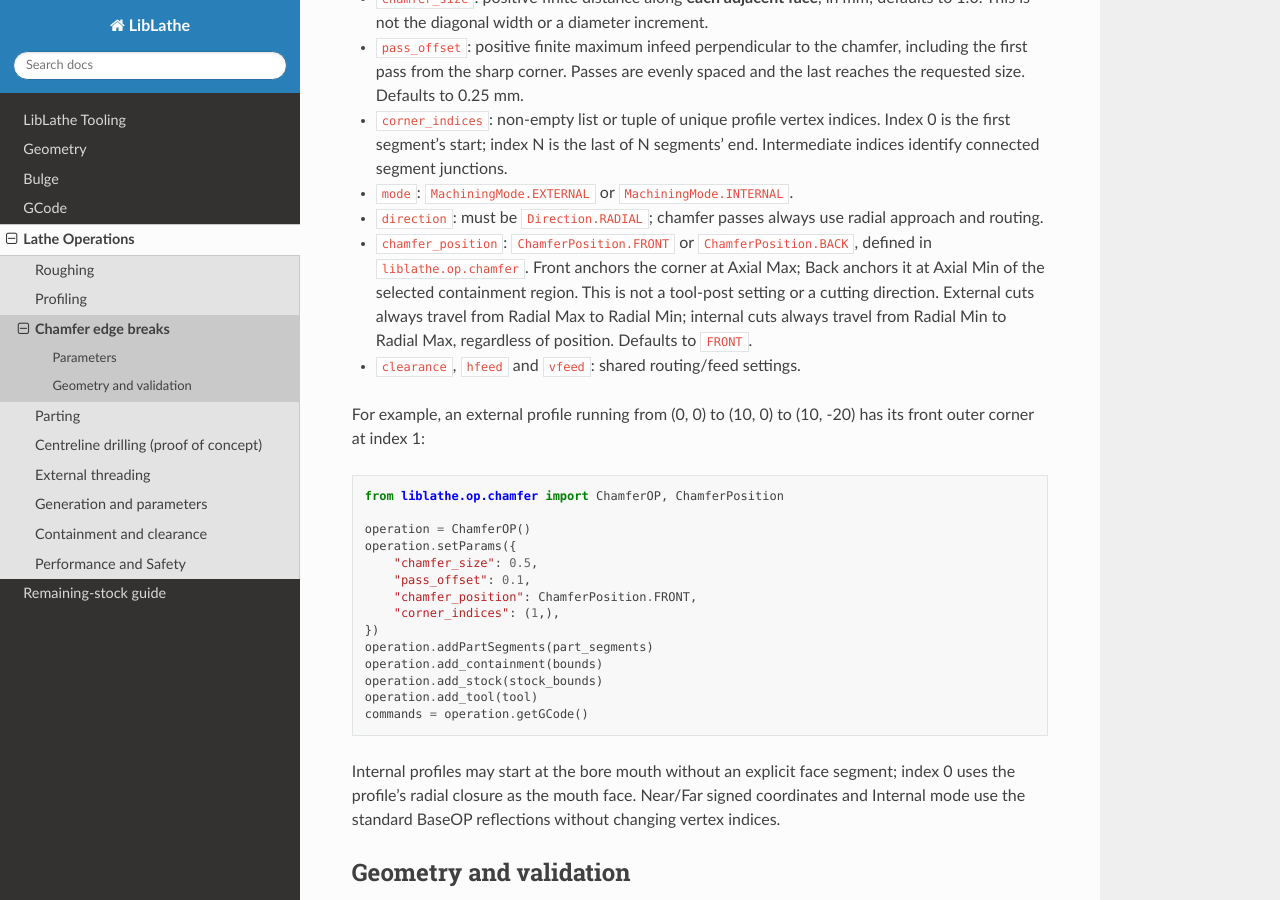
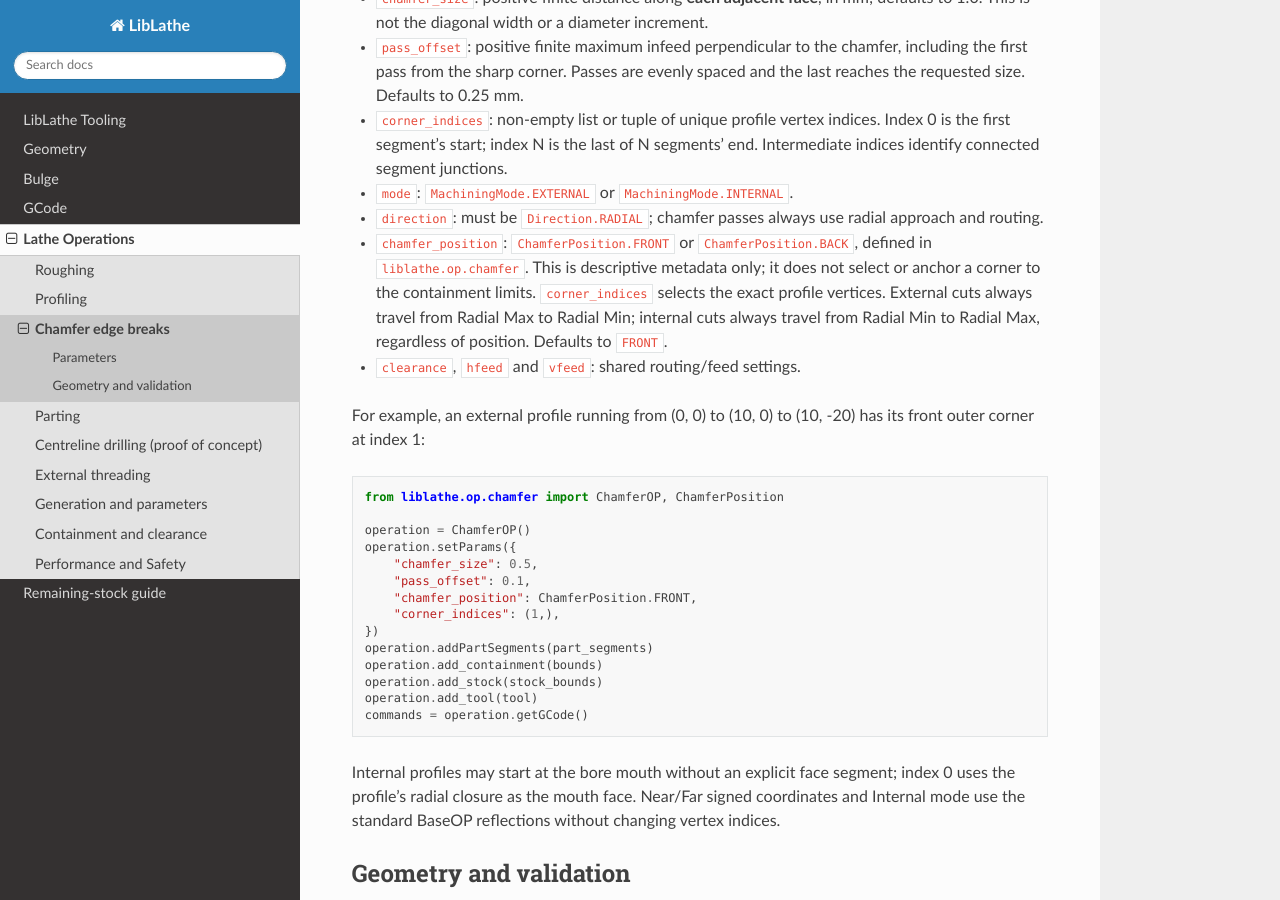
Before and after one commit to dubstar-04/LibLathe, a Sphinx documentation site: the page built from docs/source/pages/operations/chamfer.rst, in a window 1280 px wide and 900 px high, scrolled down 327 px. Built offline with Sphinx 7.4.7 and the Read the Docs theme 3.1.0, drawn with Linux system fonts in a browser that asks for light colours.

Commit message:
Clarify chamfer position documentation

```diff
--- a/docs/source/pages/operations/chamfer.rst
+++ b/docs/source/pages/operations/chamfer.rst
@@ -20,11 +20,11 @@ Parameters
 * ``direction``: must be ``Direction.RADIAL``; chamfer passes always use radial
   approach and routing.
 * ``chamfer_position``: ``ChamferPosition.FRONT`` or ``ChamferPosition.BACK``,
-  defined in ``liblathe.op.chamfer``. Front anchors the corner at Axial Max;
-  Back anchors it at Axial Min of the selected containment region. This is not
-  a tool-post setting or a cutting direction. External cuts always travel from
-  Radial Max to Radial Min; internal cuts always travel from Radial Min to Radial
-  Max, regardless of position. Defaults to ``FRONT``.
+  defined in ``liblathe.op.chamfer``. This is descriptive metadata only; it does
+  not select or anchor a corner to the containment limits. ``corner_indices``
+  selects the exact profile vertices. External cuts always travel from Radial
+  Max to Radial Min; internal cuts always travel from Radial Min to Radial Max,
+  regardless of position. Defaults to ``FRONT``.
 * ``clearance``, ``hfeed`` and ``vfeed``: shared routing/feed settings.
 
 For example, an external profile running from (0, 0) to (10, 0) to (10, -20)
```
